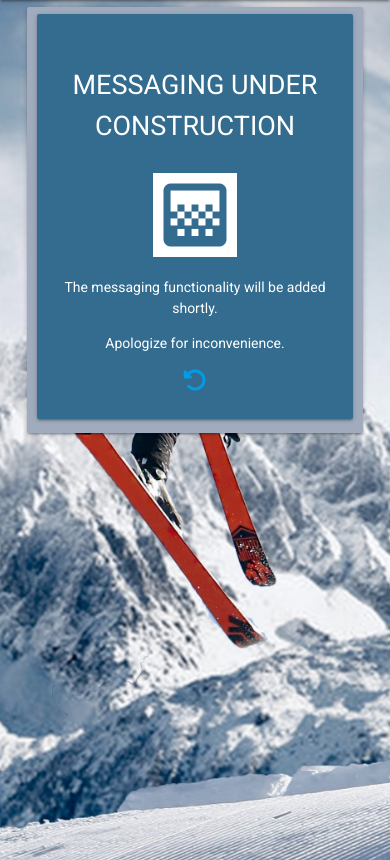
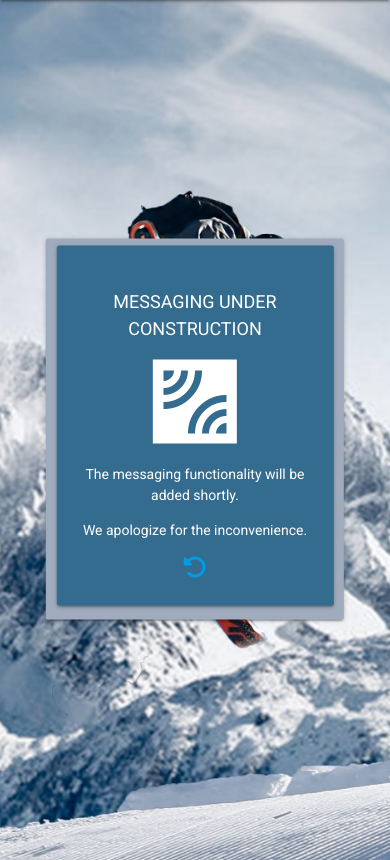
Before and after one commit to OlekSt/Hit-the-Slopes, a Flask app: page /contact_me in a window 390 px wide. Shown: the part 56-916 px from the top of the page. Run offline with Flask 2, Linux system fonts and the light colour scheme; the visitor is signed in with stand-in values (Sample User, id 1); some libraries are stand-ins or nearby versions.

Commit message:
Adjusted css for contact_me.html

```diff
--- a/static/css/style.css
+++ b/static/css/style.css
@@ -29,7 +29,15 @@ body{
 
 #index-main,
 #signup-main,
-#signin-main{
+#signin-main,
+#messaging{
+    position: absolute;
+    top: 45%;
+    left: 50%;
+    transform: translate(-50%, -50%);
+}
+
+#messaging{
     position: absolute;
     top: 45%;
     left: 50%;
@@ -54,7 +62,8 @@ body{
     font-size: 24px;
 }
 
-.intro-title{
+.intro-title,
+#messaging-title{
     font-size: 27px;
 }
 
@@ -421,17 +430,26 @@ a[data-tool-tip]:hover::after {
     #main{
         max-width: 40%;
     }
+    #messaging{
+        width: 50%;
+    }
 }
 
 @media screen and (max-width: 1600px) {
     #main{
         max-width: 55%;
     }
+    #messaging{
+        width: 55%;
+    }
 }
 
 @media screen and (max-width: 1024px) {
     #main{
         max-width: 65%;
+    }
+    #messaging{
+        width: 60%;
     }
 }
 
@@ -445,6 +463,9 @@ a[data-tool-tip]:hover::after {
     }
     #main{
         max-width: 70%;
+    }
+    #messaging{
+        width: 60%;
     }
 }
 
@@ -460,10 +481,16 @@ a[data-tool-tip]:hover::after {
     #navbar-logo{
         font-size: 2.5em;
     }
-
     #main{
         max-width: 90%;
     }
+    #messaging{
+        width: 70%;
+    }
+    #messaging-title{
+        font-size: 23px;
+    }
+
 }
 
 /* Hide horizontal line under Avatar and Ski resort in trips on bigger screens */
@@ -476,6 +503,12 @@ a[data-tool-tip]:hover::after {
 @media screen and (max-width: 640px) {
 #main{
         max-width: 93%;
+    }
+    #messaging{
+        width: 80%;
+    }
+    #messaging-title{
+        font-size: 20px;
     }
 }
 
@@ -490,9 +523,14 @@ a[data-tool-tip]:hover::after {
     #navbar-logo{
         font-size: 1.8em;
     }
-
     #main{
         max-width: 95%;
+    }
+    #messaging{
+        width: 85%;
+    }
+    #messaging-title{
+        font-size: 18px;
     }
 }
 
@@ -512,6 +550,12 @@ a[data-tool-tip]:hover::after {
     #main{
         max-width: 98%;
     }
+    #messaging{
+        width: 95%;
+    }
+    #messaging-title{
+        font-size: 16px;
+    }
 }
 
 @media screen and (max-width: 285px) {
@@ -525,4 +569,10 @@ a[data-tool-tip]:hover::after {
         margin-right: 15px;
         padding-right: 0px;
     }
+    #messaging{
+        width: 95%;
+    }
+    #messaging-title{
+        font-size: 15px;
+    }
 }
--- a/templates/contact_me.html
+++ b/templates/contact_me.html
@@ -3,13 +3,13 @@
 
 <div class="container">
     <div class="row valign center-align">
-        <div class="card col s12 blue lighten-5">
+        <div id="messaging" class="card col s12 blue lighten-5">
             <div class="card-panel blue darken-2">
                 <span class="white-text text-darken-2">
-                    <p class="intro-title">MESSAGING UNDER CONSTRUCTION</p>
-                    <p><i class="white large material-icons prefix">gradient</i></p>
+                    <p id="messaging-title">MESSAGING UNDER CONSTRUCTION</p>
+                    <p><i class="white large material-icons prefix">leak_add</i></p>
                     <p>The messaging functionality will be added shortly.</p>
-                    <p>Apologize for inconvenience.</p>
+                    <p>We apologize for the inconvenience.</p>
                     <a href="#" onclick="history.back()"><i class="fas fa-undo-alt"></i></a>
                 </span>
             </div>
```
